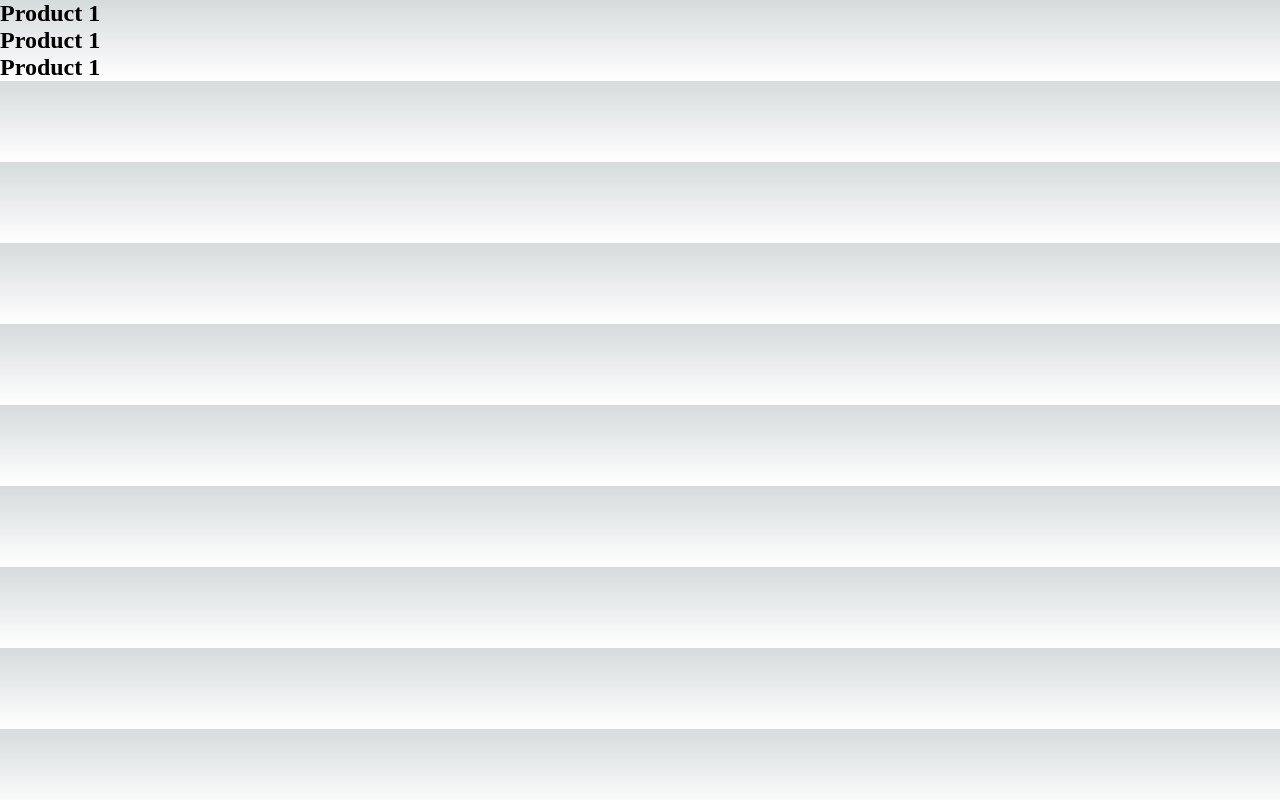
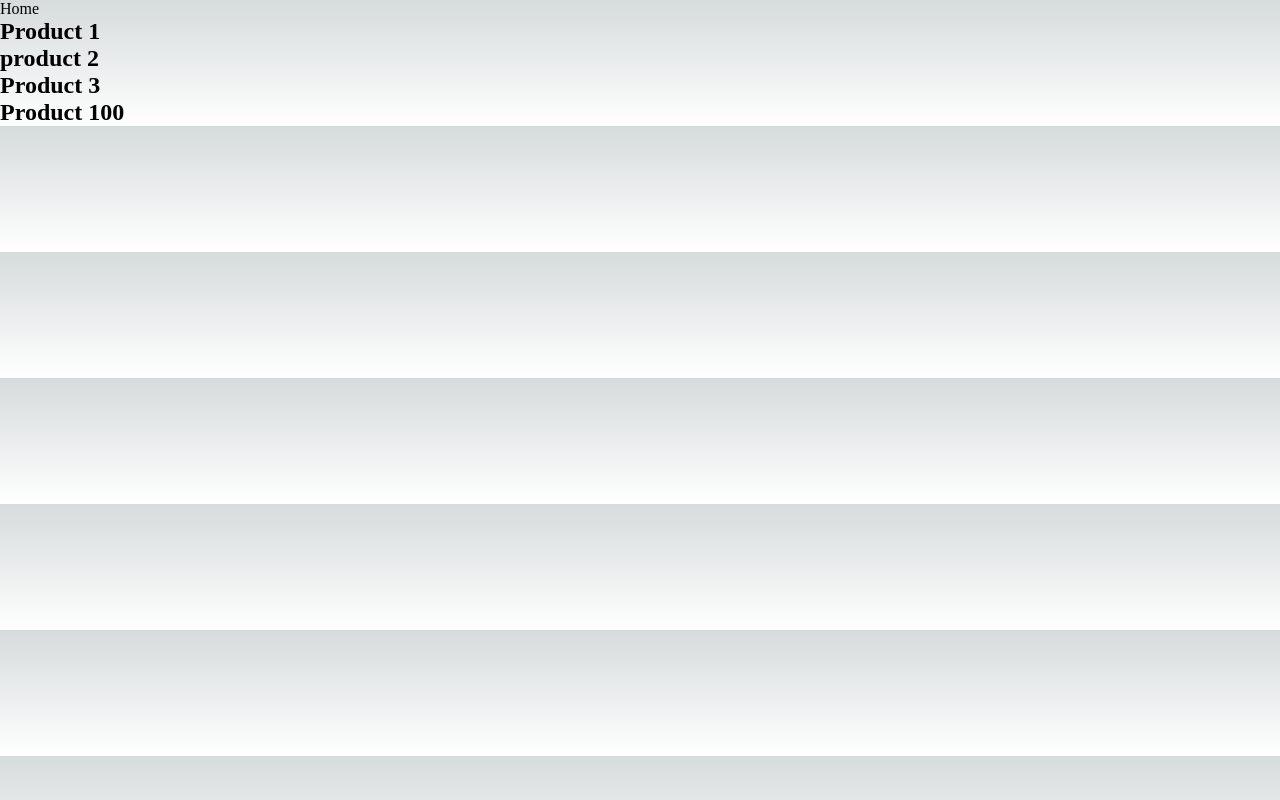
Before and after one commit to msiddiq1400/Nextjs_Project, a Next.js app: page /product in a window 1280 px wide. Built offline with nearby package versions, Linux system fonts and the light colour scheme.

Commit message:
Navigation via Link from Next

```diff
--- a/pages/product/index.tsx
+++ b/pages/product/index.tsx
@@ -1,9 +1,22 @@
-function ProductList() {
+import Link from 'next/link'
+
+function ProductList({ productId = 100 }) {
   return (
     <>
-      <h2>Product 1</h2>
-      <h2>Product 1</h2>
-      <h2>Product 1</h2>
+      <p><Link href="/">Home</Link></p>
+      <h2><Link href="/product/1">Product 1</Link></h2>
+
+      {/* replace clear history */}
+      <h2><Link href="/product/2" replace>product 2</Link></h2>
+
+      <h2><Link href="/product/3">Product 3</Link></h2>
+      <h2>
+        <Link href={`/product/${productId}`}>
+          Product
+          {' '}
+          {productId}
+        </Link>
+      </h2>
     </>
   )
 }
```
Also changed, not shown: pages/index.tsx (+13 -1 lines).
